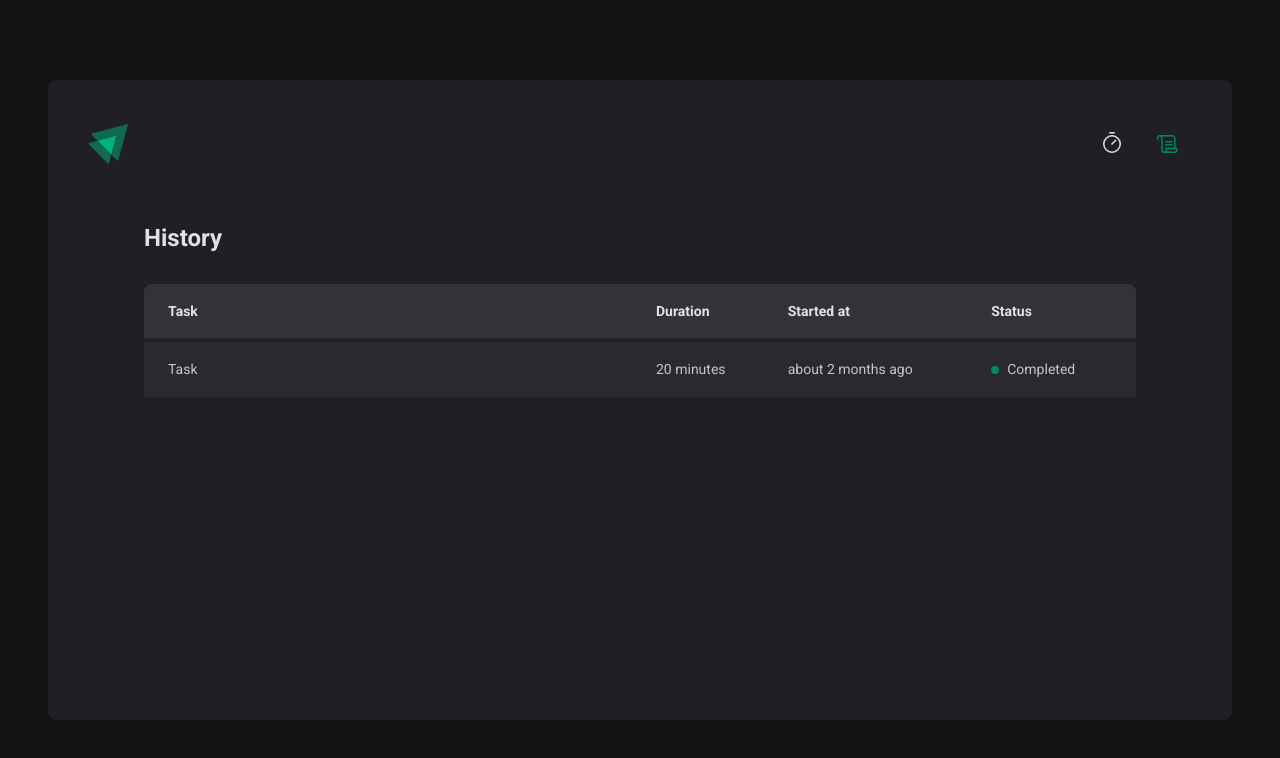
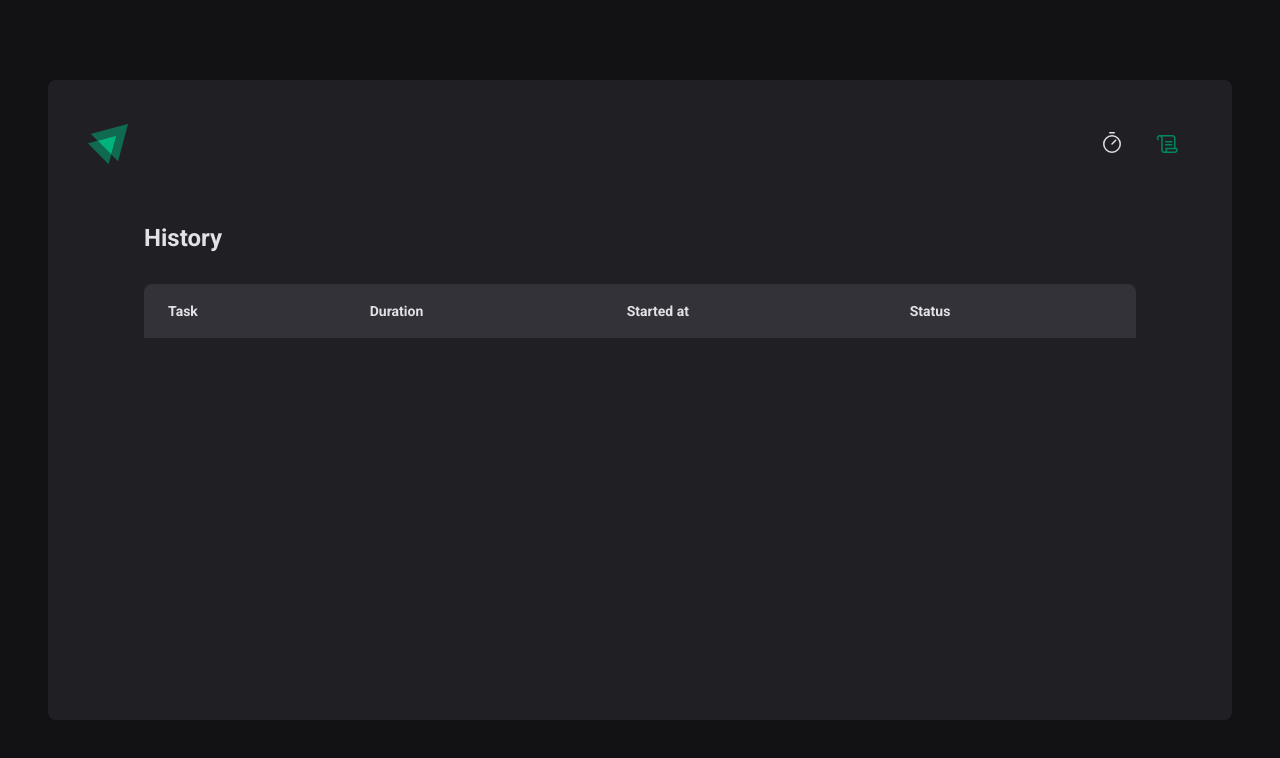
Before and after one commit to fanoromani/pomodoro-timer, a React (Vite) app: page /history in a window 1280 px wide. Shown: the top 758 px of the page. Built offline with nearby package versions, Linux system fonts and the light colour scheme.

Commit message:
dynamic history

```diff
--- a/src/pages/History/index.tsx
+++ b/src/pages/History/index.tsx
@@ -19,14 +19,26 @@
             </tr>
           </thead>
           <tbody>
-            <tr>
-              <td>Task</td>
-              <td>20 minutes</td>
-              <td>about 2 months ago</td>
-              <td>
-                <Status statusColor="green">Completed</Status>
-              </td>
-            </tr>
+            {cycles.map((cycle) => {
+              return (
+                <tr key={cycle.id}>
+                  <td>{cycle.task}</td>
+                  <td>{cycle.minutesAmount} minutes</td>
+                  <td>{cycle.startDate.toISOString()}</td>
+                  <td>
+                    {cycle.finishDate && (
+                      <Status statusColor="green">Completed</Status>
+                    )}
+                    {cycle.stopDate && (
+                      <Status statusColor="red">Interrupted</Status>
+                    )}
+                    {!cycle.finishDate && !cycle.stopDate && (
+                      <Status statusColor="yellow">On going</Status>
+                    )}
+                  </td>
+                </tr>
+              );
+            })}
           </tbody>
         </table>
       </HistoryList>
```
